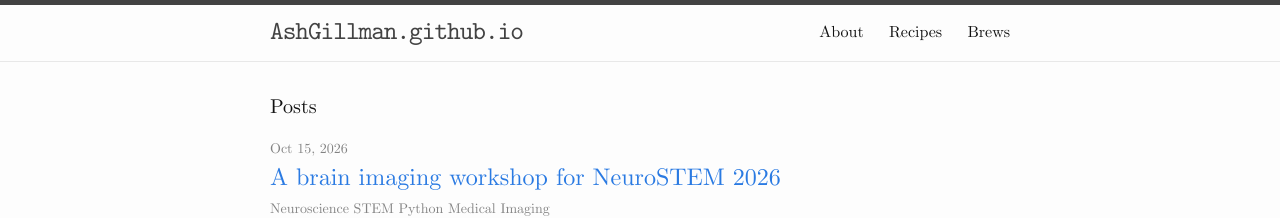
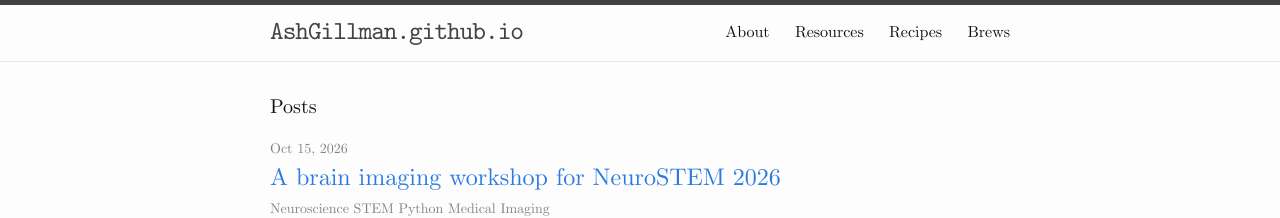
Before and after one commit to ashgillman/ashgillman.github.io, a Jekyll site: the page built from index.html, in a window 1280 px wide. Shown: the top 218 px of the page. Built offline with Jekyll 4.4.1, drawn with Linux system fonts in a browser that asks for light colours.

Commit message:
Add Resources to site navigation
- Link to Physicists’ Paper and TEAP Topic 2.1 on the current host.
- Support keyboard and touch navigation in the header.
- Allow the local preview to serve built resource projects.

```diff
--- a/_includes/header.html
+++ b/_includes/header.html
@@ -4,17 +4,24 @@
 
     <a class="site-title" href="{{ site.baseurl }}/">{{ site.title }}</a>
 
-    <nav class="site-nav">
-      <a href="#" class="menu-icon">
-        <svg viewBox="0 0 18 15">
+    <nav class="site-nav" aria-label="Main navigation">
+      <button type="button" class="menu-icon" aria-label="Main menu" aria-controls="site-nav-links" aria-expanded="false">
+        <svg viewBox="0 0 18 15" aria-hidden="true">
           <path fill="#424242" d="M18,1.484c0,0.82-0.665,1.484-1.484,1.484H1.484C0.665,2.969,0,2.304,0,1.484l0,0C0,0.665,0.665,0,1.484,0 h15.031C17.335,0,18,0.665,18,1.484L18,1.484z"/>
           <path fill="#424242" d="M18,7.516C18,8.335,17.335,9,16.516,9H1.484C0.665,9,0,8.335,0,7.516l0,0c0-0.82,0.665-1.484,1.484-1.484 h15.031C17.335,6.031,18,6.696,18,7.516L18,7.516z"/>
           <path fill="#424242" d="M18,13.516C18,14.335,17.335,15,16.516,15H1.484C0.665,15,0,14.335,0,13.516l0,0 c0-0.82,0.665-1.484,1.484-1.484h15.031C17.335,12.031,18,12.696,18,13.516L18,13.516z"/>
         </svg>
-      </a>
+      </button>
 
-      <div class="trigger">
+      <div class="trigger" id="site-nav-links">
         <a class="page-link" href="{{ '/about/' | prepend: site.baseurl }}">About</a>
+        <details class="resource-menu">
+          <summary class="page-link">Resources</summary>
+          <ul class="resource-links">
+            <li><a href="{{ '/physicists-paper/' | relative_url }}">Physicists’ Paper</a></li>
+            <li><a href="{{ '/TEAP-Topic-2.1/' | relative_url }}">TEAP Topic 2.1</a></li>
+          </ul>
+        </details>
         <a class="page-link" href="{{ '/recipes/' | prepend: site.baseurl }}">Recipes</a>
         <a class="page-link" href="{{ '/brews/' | relative_url }}">Brews</a>
       </div>
@@ -23,3 +30,44 @@
   </div>
 
 </header>
+
+<script>
+  (() => {
+    const nav = document.querySelector('.site-nav');
+    const menu = nav.querySelector('.menu-icon');
+    const resources = nav.querySelector('.resource-menu');
+
+    function closeMenu() {
+      menu.setAttribute('aria-expanded', 'false');
+      resources.open = false;
+    }
+
+    menu.addEventListener('click', () => {
+      if (menu.getAttribute('aria-expanded') === 'true') {
+        closeMenu();
+      } else {
+        menu.setAttribute('aria-expanded', 'true');
+      }
+    });
+
+    document.addEventListener('click', (event) => {
+      if (!nav.contains(event.target)) {
+        closeMenu();
+      } else if (!resources.contains(event.target)) {
+        resources.open = false;
+      }
+    });
+
+    nav.addEventListener('keydown', (event) => {
+      if (event.key !== 'Escape') return;
+
+      if (resources.open) {
+        resources.open = false;
+        resources.querySelector('summary').focus();
+      } else if (menu.getAttribute('aria-expanded') === 'true' && menu.offsetWidth) {
+        closeMenu();
+        menu.focus();
+      }
+    });
+  })();
+</script>
--- a/_sass/_layout.scss
+++ b/_sass/_layout.scss
@@ -34,10 +34,49 @@
     .page-link {
         color: $text-color;
         line-height: $base-line-height;
+    }
 
-        // Gaps between nav items, but not on the first one
-        &:not(:first-child) {
-            margin-left: 20px;
+    .trigger > .page-link:not(:first-child),
+    .resource-menu {
+        margin-left: 20px;
+    }
+
+    .resource-menu {
+        display: inline-block;
+        position: relative;
+        line-height: $base-line-height;
+
+        summary {
+            display: block;
+            cursor: pointer;
+            width: max-content;
+
+            &::-webkit-details-marker {
+                display: none;
+            }
+        }
+
+        summary:hover {
+            text-decoration: underline;
+        }
+    }
+
+    .resource-links {
+        position: absolute;
+        top: 100%;
+        left: 0;
+        z-index: 2;
+        margin: 0;
+        padding: 5px 0;
+        list-style: none;
+        background: $background-color;
+        border: 1px solid $grey-color-light;
+        border-radius: 5px;
+        white-space: nowrap;
+
+        a {
+            display: block;
+            padding: 5px 10px;
         }
     }
 
@@ -45,6 +84,7 @@
         position: absolute;
         top: 9px;
         right: 30px;
+        z-index: 2;
         background-color: $background-color;
         border: 1px solid $grey-color-light; border-radius: 5px;
         text-align: right;
@@ -53,9 +93,12 @@
             display: block;
             float: right;
             width: 36px;
-            height: 26px;
+            height: 36px;
             line-height: 0;
-            padding-top: 10px;
+            padding: 0;
+            background: none;
+            border: 0;
+            cursor: pointer;
             text-align: center;
 
             > svg {
@@ -73,7 +116,7 @@
             display: none;
         }
 
-        &:hover .trigger {
+        .menu-icon[aria-expanded="true"] + .trigger {
             display: block;
             padding-bottom: 5px;
         }
@@ -81,6 +124,25 @@
         .page-link {
             display: block;
             padding: 5px 10px;
+        }
+
+        .trigger > .page-link:not(:first-child),
+        .resource-menu {
+            margin-left: 0;
+        }
+
+        .resource-menu {
+            display: block;
+
+            summary {
+                margin-left: auto;
+            }
+        }
+
+        .resource-links {
+            position: static;
+            border: 0;
+            padding: 0 0 0 12px;
         }
     }
 }
```
Also changed, not shown: DEVELOPMENT.md (+12 -0 lines), 1 other file.
